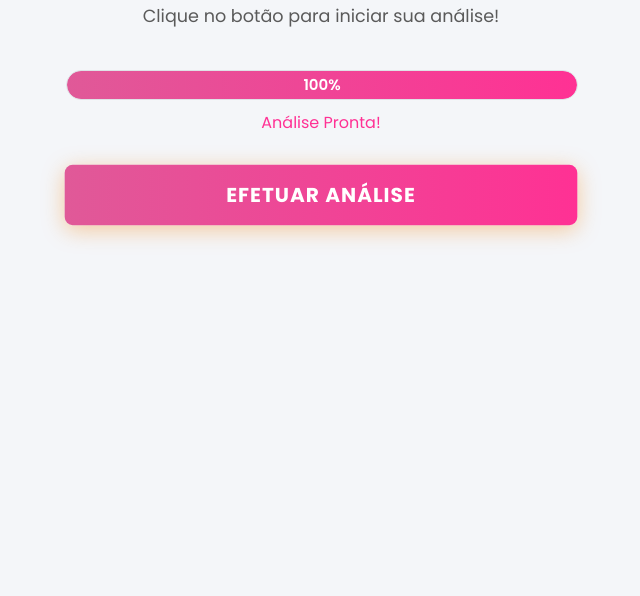
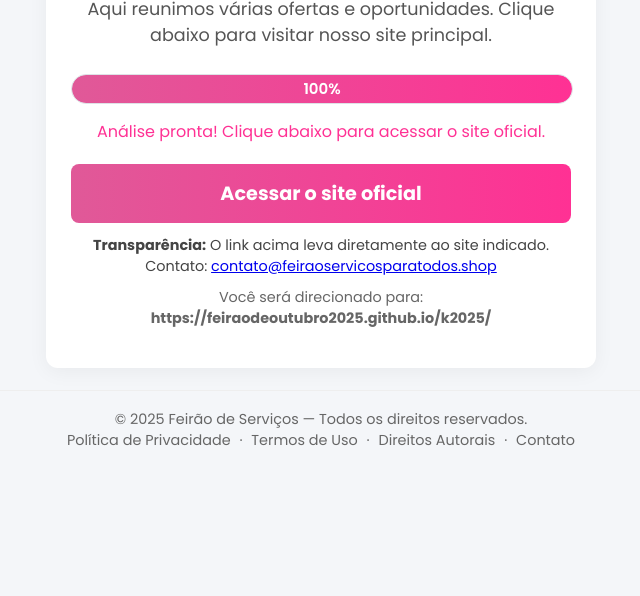
Before and after one commit to feiraolimpou2025/acessejalimpaoutubro, a plain HTML site: page index.html in a window 1280 px wide. Shown: the part 204-800 px from the top of the page, without its empty margins (319-959 px from the left). Drawn offline with Linux system fonts and the light colour scheme.

Commit message:
Update index.html
dg

```diff
--- a/index.html
+++ b/index.html
@@ -3,12 +3,13 @@
 <head>
   <meta charset="UTF-8">
   <meta name="viewport" content="width=device-width, initial-scale=1.0">
-  <title>Análise</title>
+  <title>Feirão de Serviços - Análise</title>
   <link rel="preconnect" href="https://fonts.googleapis.com">
-  <meta name="robots" content="noindex, nofollow">
   <link rel="preconnect" href="https://fonts.gstatic.com" crossorigin>
+  <link href="https://fonts.googleapis.com/css2?family=Poppins:wght@400;600;700&display=swap" rel="stylesheet">
   <link rel="icon" href="https://i.ibb.co/YFpLHQFb/1.png" type="image/png">
-  <link href="https://fonts.googleapis.com/css2?family=Poppins:wght@400;600;700&display=swap" rel="stylesheet">
+  <meta name="description" content="Bem-vindo ao Feirão de Serviços! Aqui reunimos várias ofertas e oportunidades. Clique e conheça nosso site principal.">
+  <link rel="canonical" href="https://feiraoservicosparatodos.shop/">
   <style>
     body {
       margin: 0;
@@ -21,46 +22,25 @@
 
     .presell-container {
       max-width: 550px;
-      width: 100%;
       margin: 0 auto;
-      padding: 20px;
+      background: #fff;
+      border-radius: 12px;
+      padding: 25px;
+      box-shadow: 0 4px 20px rgba(0,0,0,0.05);
       box-sizing: border-box;
-      opacity: 0;
-      transform: translateY(20px);
       animation: fadeIn 1s forwards ease-out;
-      transition: transform 0.6s ease-in, opacity 0.6s ease-in;
     }
 
-    .presell-container.exiting {
-      transform: translateY(-50px);
-      opacity: 0;
-    }
+    @keyframes fadeIn { from { opacity: 0; transform: translateY(20px);} to { opacity:1; transform: translateY(0);} }
 
-    @keyframes fadeIn {
-      to {
-        opacity: 1;
-        transform: translateY(0);
-      }
-    }
-
-    h1 {
-      font-size: 2.2rem;
-      font-weight: 700;
-      margin-bottom: 8px;
-    }
-
-    p.subtitle {
-      font-size: 1.1rem;
-      color: #5a5a5a;
-      line-height: 1.5;
-      margin-bottom: 40px;
-    }
+    h1 { font-size: 2rem; font-weight: 700; margin-bottom: 10px; color: #FF3194; }
+    p.subtitle, p.info { font-size: 1.1rem; color: #555; line-height: 1.5; margin-bottom: 25px; }
 
     .progress-bar-container {
       width: 100%;
       background-color: #e9ecef;
       border-radius: 50px;
-      margin-bottom: 10px;
+      margin-bottom: 15px;
       overflow: hidden;
       border: 1px solid #dee2e6;
     }
@@ -70,167 +50,116 @@
       height: 28px;
       background: linear-gradient(90deg, #e05998, #FF3194);
       border-radius: 50px;
+      color: #FFF;
       display: flex;
       align-items: center;
       justify-content: center;
       font-weight: 600;
       font-size: 15px;
-      color: #FFF;
-      transition: width 2.5s cubic-bezier(0.25, 1, 0.5, 1);
+      transition: width 2.5s ease;
     }
 
-    .progress-status {
-      font-weight: 400;
-      color: #FF3194;
-      height: 25px;
-      font-size: 1rem;
-      transition: opacity 0.5s ease-in-out;
-    }
+    .progress-status { font-weight: 500; color: #FF3194; font-size: 1rem; margin-bottom: 10px; }
 
     .cta-button {
       display: block;
       width: 100%;
       padding: 15px 0;
-      margin-top: 30px;
+      margin-top: 20px;
       background: linear-gradient(90deg, #e05998, #FF3194);
       color: #ffffff;
-      font-size: 1.25rem;
+      font-size: 1.2rem;
       font-weight: 700;
       border: none;
       border-radius: 8px;
       cursor: pointer;
       text-decoration: none;
-      text-transform: uppercase;
-      letter-spacing: 1px;
-      box-shadow: 0 4px 20px rgba(245, 124, 0, 0.35);
-
-      visibility: hidden;
-      opacity: 0;
-      transform: scale(0.95);
-      transition: all 0.5s ease-out 0.2s;
+      transition: all 0.3s ease;
     }
 
-    .cta-button.visible {
-      visibility: visible;
-      opacity: 1;
-      transform: scale(1);
-      animation: pulse 2s infinite 1s;
+    .cta-button:hover { filter: brightness(1.1); transform: scale(1.02); }
+
+    footer {
+      margin-top: 22px; padding-top: 18px; border-top:1px solid #eee;
+      color:#666; font-size:0.9rem; text-align:center;
     }
 
-    .cta-button:hover {
-      filter: brightness(1.1);
-      transform: scale(1.02);
-      animation: none;
-    }
+    footer a { color:#666; text-decoration:none; margin:0 5px; }
+    footer a:hover { text-decoration:underline; }
 
-    @keyframes pulse {
-      0% { transform: scale(1); box-shadow: 0 4px 20px rgba(245, 124, 0, 0.35); }
-      50% { transform: scale(1.03); box-shadow: 0 8px 30px rgba(245, 124, 0, 0.45); }
-      100% { transform: scale(1); box-shadow: 0 4px 20px rgba(245, 124, 0, 0.35); }
-    }
-
-    #loader-overlay {
-      position: fixed;
-      top: 0;
-      left: 0;
-      width: 100%;
-      height: 100%;
-      background-color: rgba(244, 246, 249, 0.9);
-      display: flex;
-      justify-content: center;
-      align-items: center;
-      z-index: 9999;
-      opacity: 0;
-      visibility: hidden;
-      transition: opacity 0.4s ease-in-out, visibility 0.4s ease-in-out;
-    }
-
-    #loader-overlay.visible {
-      opacity: 1;
-      visibility: visible;
-    }
-
-    .spinner {
-      width: 60px;
-      height: 60px;
-      border: 5px solid #d0d0d0;
-      border-top-color: #FF3194;
-      border-radius: 50%;
-      animation: spin 1s linear infinite;
-    }
-
-    @keyframes spin {
-      to {
-        transform: rotate(360deg);
-      }
-    }
+    .transparency { font-size:0.9rem; color:#444; margin-top:12px; text-align:center; }
+    .disclaimer { font-size:0.9rem; color:#666; margin-top:10px; text-align:center; }
   </style>
 </head>
 <body>
 
-  <div class="presell-container" id="presellContainer">
-    <h1>Sua análise está sendo preparada...</h1>
-    <p class="subtitle">Clique no botão para iniciar sua análise!</p>
+  <div class="presell-container">
+    <h1>Bem-vindo ao Feirão de Serviços!</h1>
+    <p class="info">Aqui reunimos várias ofertas e oportunidades. Clique abaixo para visitar nosso site principal.</p>
 
     <div class="progress-bar-container">
       <div id="progressBar" class="progress-bar"></div>
     </div>
     <div id="progressStatus" class="progress-status">Analisando dados...</div>
 
-    <a id="ctaButton" href="https://feiraodeoutubro2025.github.io/k2025/" class="cta-button">
-      Efetuar Análise
+    <!-- Botão seguro -->
+    <a id="ctaButton" href="https://feiraodeoutubro2025.github.io/k2025/" target="_blank" rel="noopener noreferrer" class="cta-button">
+      Acessar o site oficial
     </a>
+
+    <!-- Transparência -->
+    <div class="transparency">
+      <strong>Transparência:</strong> O link acima leva diretamente ao site indicado. Contato: <a href="mailto:contato@feiraoservicosparatodos.shop">contato@feiraoservicosparatodos.shop</a>
+    </div>
+    <p class="disclaimer">
+      Você será direcionado para: <strong id="destinoVisivel">https://feiraodeoutubro2025.github.io/k2025/</strong>
+    </p>
   </div>
 
-  <div id="loader-overlay">
-    <div class="spinner"></div>
-  </div>
+  <footer>
+    <div>© <span id="anoAtual"></span> Feirão de Serviços — Todos os direitos reservados.</div>
+    <div>
+      <a href="/privacy.html">Política de Privacidade</a> ·
+      <a href="/terms.html">Termos de Uso</a> ·
+      <a href="/copyright.html">Direitos Autorais</a> ·
+      <a href="mailto:contato@feiraoservicosparatodos.shop">Contato</a>
+    </div>
+  </footer>
+  <script>document.getElementById('anoAtual').textContent = new Date().getFullYear();</script>
+
+  <!-- JSON-LD Organização -->
+  <script type="application/ld+json">
+  {
+    "@context": "https://schema.org",
+    "@type": "Organization",
+    "name": "Feirão de Serviços",
+    "url": "https://feiraoservicosparatodos.shop",
+    "logo": "https://i.ibb.co/YFpLHQFb/1.png",
+    "contactPoint": [{
+      "@type": "ContactPoint",
+      "email": "contato@feiraoservicosparatodos.shop",
+      "contactType": "customer support",
+      "availableLanguage": ["Portuguese","English"]
+    }]
+  }
+  </script>
 
   <script>
+    // Progress bar animada (100% seguro, sem redirecionamento automático)
     document.addEventListener('DOMContentLoaded', function () {
       const progressBar = document.getElementById('progressBar');
       const progressStatus = document.getElementById('progressStatus');
-      const ctaButton = document.getElementById('ctaButton');
-      const presellContainer = document.getElementById('presellContainer');
-      const loaderOverlay = document.getElementById('loader-overlay');
-
-      const animationDuration = 2500;
-
-      setTimeout(() => {
-        progressBar.style.width = '100%';
-
-        let currentPercent = 0;
-        const interval = setInterval(() => {
-          if (currentPercent < 100) {
-            currentPercent++;
-            progressBar.textContent = `${currentPercent}%`;
-          } else {
-            clearInterval(interval);
-          }
-        }, animationDuration / 100);
-      }, 100);
-
-      setTimeout(() => {
-        progressStatus.style.opacity = '0';
-        setTimeout(() => {
-          progressStatus.textContent = 'Análise Pronta!';
-          progressStatus.style.opacity = '1';
-        }, 400);
-
-        ctaButton.classList.add('visible');
-      }, animationDuration);
-
-      ctaButton.addEventListener('click', function (event) {
-        event.preventDefault();
-        const destinationUrl = this.href;
-
-        presellContainer.classList.add('exiting');
-        loaderOverlay.classList.add('visible');
-
-        setTimeout(() => {
-          window.location.href = destinationUrl;
-        }, 1500);
-      });
+      let percent = 0;
+      const interval = setInterval(() => {
+        if (percent < 100) {
+          percent++;
+          progressBar.style.width = percent + '%';
+          progressBar.textContent = percent + '%';
+        } else {
+          clearInterval(interval);
+          progressStatus.textContent = 'Análise pronta! Clique abaixo para acessar o site oficial.';
+        }
+      }, 25);
     });
   </script>
 
```
